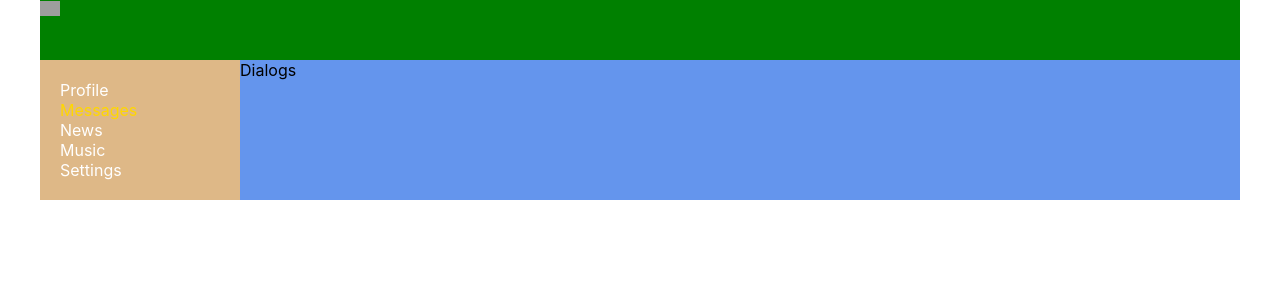
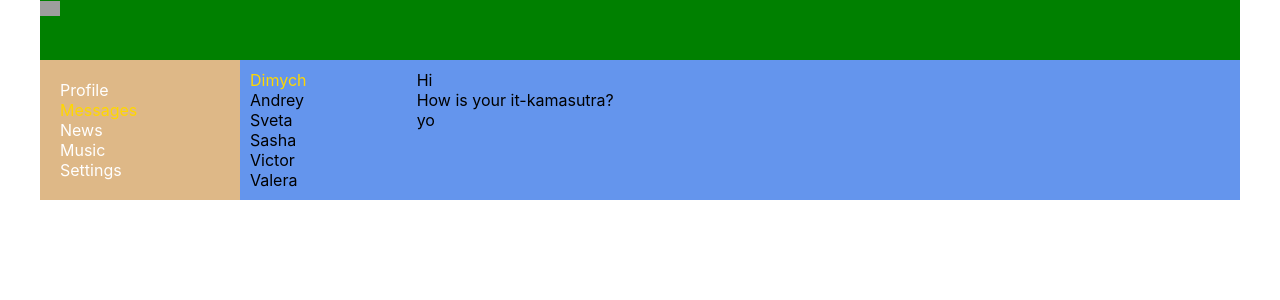
Before and after one commit to 1Molot/samurai-way-main, a React (Create React App) app: page /dialogs in a window 1280 px wide. Shown: the top 300 px of the page. Built offline with nearby package versions, Linux system fonts and the light colour scheme; grey boxes are pictures that could not be loaded.

Commit message:
fix: verstka dialog

```diff
--- a/src/components/Dialogs/Dialogs.module.css
+++ b/src/components/Dialogs/Dialogs.module.css
@@ -0,0 +1,20 @@
+.dialogs {
+    display: grid;
+    grid-template-columns: 2fr 10fr;
+}
+
+.dialogsItems {
+    padding: 10px;
+}
+
+.dialogsItems .active {
+    color: gold;
+}
+
+.messages {
+    padding: 10px;
+}
+
+.messages .message {
+
+}
--- a/src/components/Dialogs/Dialogs.tsx
+++ b/src/components/Dialogs/Dialogs.tsx
@@ -3,8 +3,32 @@ import s from './Dialogs.module.css';
 
 const Dialogs = () => {
     return (
-        <div>
-            Dialogs
+        <div className={s.dialogs}>
+            <div className={s.dialogsItems}>
+                <div className={s.dialog + ' ' + s.active}>
+                    Dimych
+                </div>
+                <div className={s.dialog}>
+                    Andrey
+                </div>
+                <div className={s.dialog}>
+                    Sveta
+                </div>
+                <div className={s.dialog}>
+                    Sasha
+                </div>
+                <div className={s.dialog}>
+                    Victor
+                </div>
+                <div className={s.dialog}>
+                    Valera
+                </div>
+            </div>
+            <div className={s.messages}>
+                <div className={s.dialog}>Hi</div>
+                <div className={s.dialog}>How is your it-kamasutra?</div>
+                <div className={s.dialog}>yo</div>
+            </div>
         </div>
     )
 }
```
